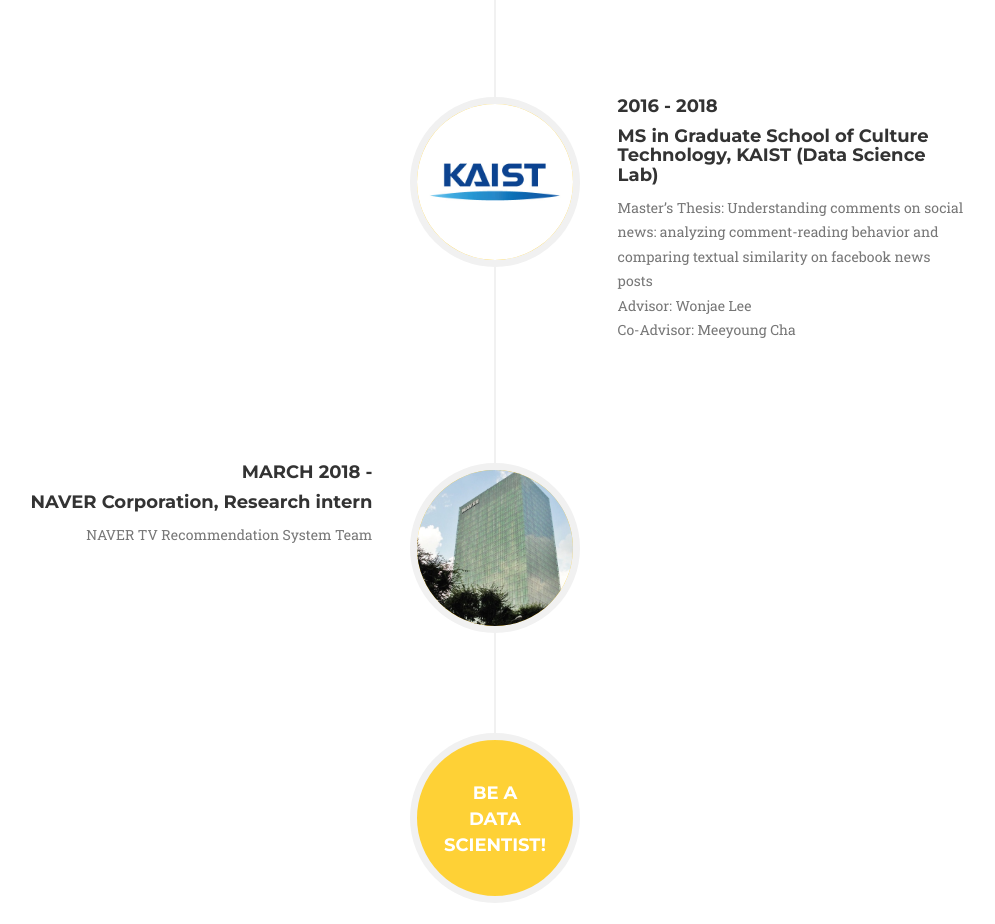
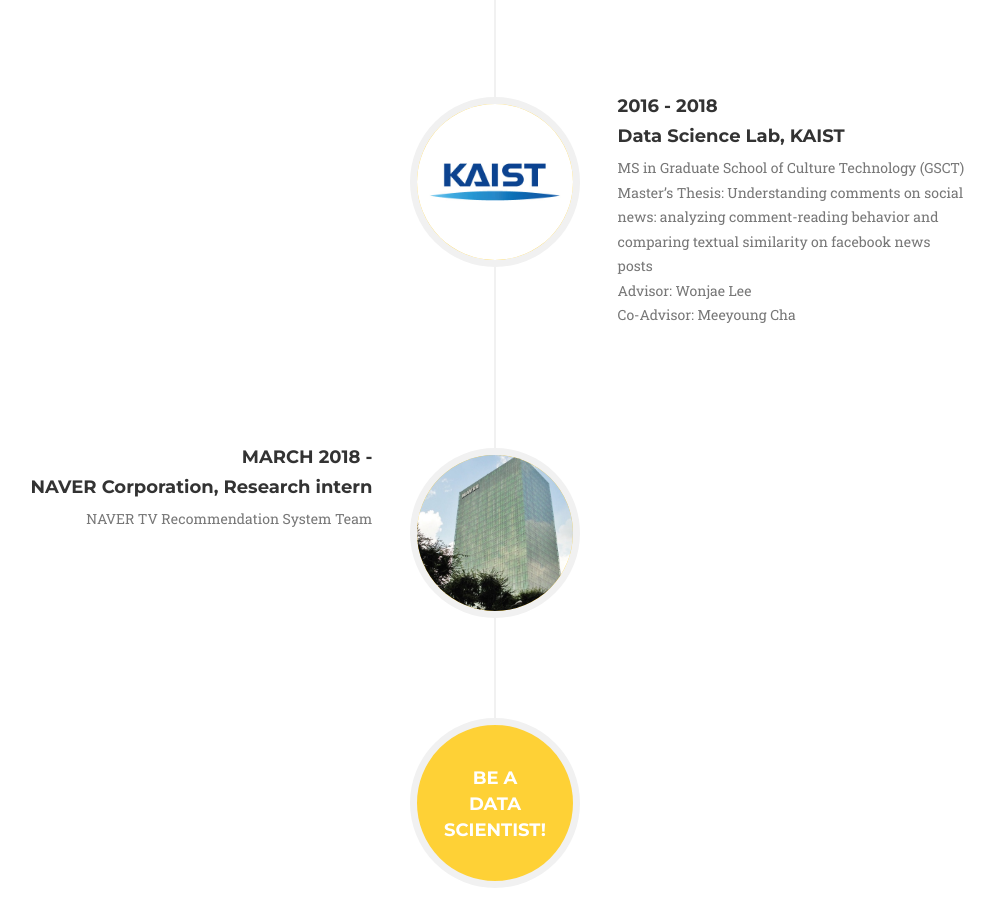
Before and after one commit to limhj159/limhj159.github.com, a website: page index.html in a window 1280 px wide. Shown: the part 2795-3719 px from the top of the page, without its empty margins (145-1140 px from the left). Drawn offline with nearby package versions, Linux system fonts and the light colour scheme; a web font is replaced by a local one.

Commit message:
2018/6/20

```diff
--- a/index.html
+++ b/index.html
@@ -252,10 +252,13 @@
                             <div class="timeline-panel">
                                 <div class="timeline-heading">
                                     <h4>2016 - 2018</h4>
-                                    <h4 class="subheading">MS in Graduate School of Culture Technology, KAIST (Data Science Lab)</h4>
+                                    <h4 class="subheading">Data Science Lab, KAIST</h4>
                                 </div>
                                 <div class="timeline-body">
-                                    <p class="text-muted">Master’s Thesis: Understanding comments on social news: analyzing comment-reading behavior and comparing textual similarity on facebook news posts</br>
+                                    <p class="text-muted">
+                                    MS in Graduate School of Culture Technology (GSCT)
+                                    </br>
+                                    Master’s Thesis: Understanding comments on social news: analyzing comment-reading behavior and comparing textual similarity on facebook news posts</br>
                                         Advisor: Wonjae Lee </br>
                                         Co-Advisor: Meeyoung Cha
                                     </p>
@@ -854,7 +857,7 @@
                             <p class="item-intro text-muted">Heungseok Park, <b>Hongjun Lim</b>, Wonjae Lee and Kyungwon Lee, “NetSet: A Systematic integration of visualization for analyzing set intersections with network” IEEE PACIFIC VIS 2017 Visualization Notes, Seoul, South Korea</p>
                             <img class="img-responsive img-centered" src="img/portfolio/netset_600.png" alt="">
                             <p>Many researchers engaged in the development of visualization techniques for representing relationships between sets. However, most recent studies tend to focus on visualizing set relations scalably, rather than on set-typed data itself. Although solving the problem is important, understanding structural context of entire data is also essential in analyzing any kinds of data. In this paper, we introduce NetSet, which combines two techniques to resolve the limitations with regard to representing set relationships. First, we construct a network to provide structural  verview of set system. Then, we place a matrix layout to visualize intersections among sets. Finally, by combining these two techniques, NetSet enables them to complement each other. The combination gives analysts both entire and specific views of the data. Furthermore, NetSet provides both flexible exploration of set system and quantitative analysis of set intersections. We conducted a case study to demonstrate how the combination can be successfully applied to real data, namely topic-talks data from the TED organization.
-                            <a href="https://www.youtube.com/watch?v=JCwPI2w7UbU"><h4>Link To You tube video</h4></a>
+                            <a href="https://www.youtube.com/watch?v=JCwPI2w7UbU"><h4>Link To Youtube video</h4></a>
                             </p>
 
                             <ul class="list-inline">
```
